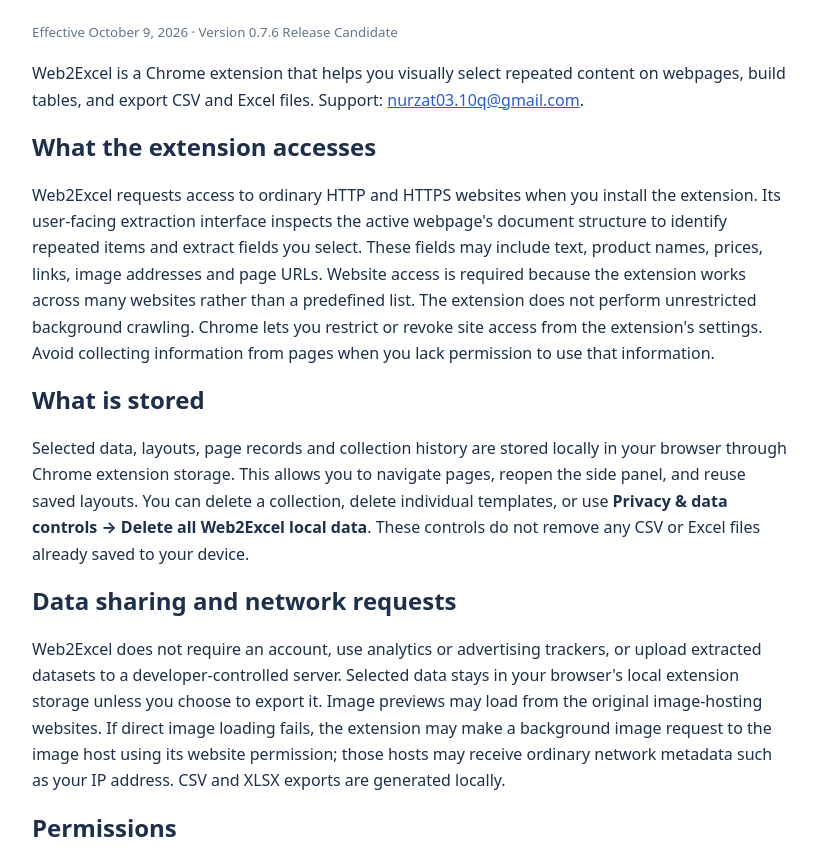
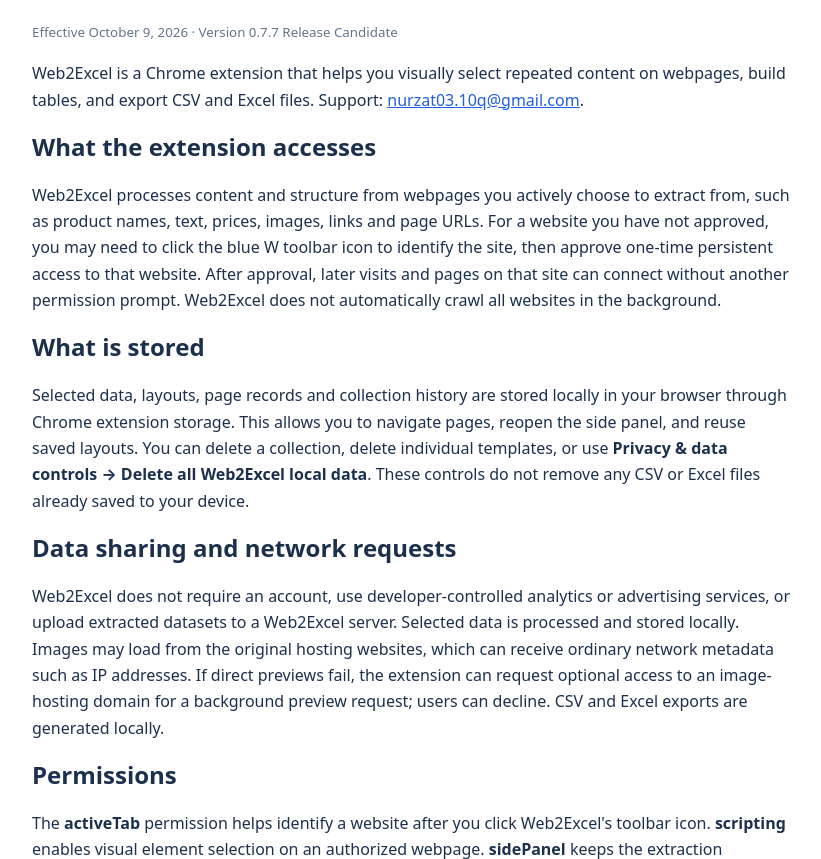
Before and after one commit to xxyxynu/web2excel-privacy, a plain HTML site: page index.html in a window 1280 px wide. Shown: the part 82-941 px from the top of the page, without its empty margins (228-1049 px from the left). Drawn offline with Linux system fonts and the light colour scheme.

Commit message:
Update Web2Excel privacy disclosures for v0.7.7 per-site permissions

```diff
--- a/index.html
+++ b/index.html
@@ -1,11 +1,11 @@
 <!doctype html>
 <html lang="en"><head><meta charset="utf-8"><meta name="viewport" content="width=device-width,initial-scale=1"><title>Web2Excel Privacy Policy</title><style>body{font:16px/1.65 system-ui,-apple-system,sans-serif;color:#1c304d;max-width:760px;margin:40px auto;padding:0 22px}h1,h2{line-height:1.2}h1{color:#215de5}a{color:#215de5}small{color:#64748b}hr{border:0;border-top:1px solid #e2e8f0;margin:28px 0}</style></head><body>
-<h1>Web2Excel — Privacy Policy</h1><small>Effective October 9, 2026 · Version 0.7.6 Release Candidate</small>
+<h1>Web2Excel — Privacy Policy</h1><small>Effective October 9, 2026 · Version 0.7.7 Release Candidate</small>
 <p>Web2Excel is a Chrome extension that helps you visually select repeated content on webpages, build tables, and export CSV and Excel files. Support: <a href="mailto:nurzat03.10q@gmail.com">nurzat03.10q@gmail.com</a>.</p>
-<h2>What the extension accesses</h2><p>Web2Excel requests access to ordinary HTTP and HTTPS websites when you install the extension. Its user-facing extraction interface inspects the active webpage's document structure to identify repeated items and extract fields you select. These fields may include text, product names, prices, links, image addresses and page URLs. Website access is required because the extension works across many websites rather than a predefined list. The extension does not perform unrestricted background crawling. Chrome lets you restrict or revoke site access from the extension's settings. Avoid collecting information from pages when you lack permission to use that information.</p>
+<h2>What the extension accesses</h2><p>Web2Excel processes content and structure from webpages you actively choose to extract from, such as product names, text, prices, images, links and page URLs. For a website you have not approved, you may need to click the blue W toolbar icon to identify the site, then approve one-time persistent access to that website. After approval, later visits and pages on that site can connect without another permission prompt. Web2Excel does not automatically crawl all websites in the background.</p>
 <h2>What is stored</h2><p>Selected data, layouts, page records and collection history are stored locally in your browser through Chrome extension storage. This allows you to navigate pages, reopen the side panel, and reuse saved layouts. You can delete a collection, delete individual templates, or use <strong>Privacy &amp; data controls → Delete all Web2Excel local data</strong>. These controls do not remove any CSV or Excel files already saved to your device.</p>
-<h2>Data sharing and network requests</h2><p>Web2Excel does not require an account, use analytics or advertising trackers, or upload extracted datasets to a developer-controlled server. Selected data stays in your browser's local extension storage unless you choose to export it. Image previews may load from the original image-hosting websites. If direct image loading fails, the extension may make a background image request to the image host using its website permission; those hosts may receive ordinary network metadata such as your IP address. CSV and XLSX exports are generated locally.</p>
-<h2>Permissions</h2><p>Web2Excel declares <strong>scripting</strong> to inject the visual selection tool into the current webpage, <strong>sidePanel</strong> to keep the workflow visible during selection, and <strong>storage</strong> to save templates and multi-page collections locally. Its <strong>HTTP/HTTPS host permissions</strong> let the extension identify the active webpage, read selected content and matching repeated items, continue across pages and switch to new websites without another site-access request each time. Chrome may display a warning about broad website access during installation. You can restrict or revoke site access under Chrome's extension settings; this may prevent extraction or image previews on restricted websites.</p>
+<h2>Data sharing and network requests</h2><p>Web2Excel does not require an account, use developer-controlled analytics or advertising services, or upload extracted datasets to a Web2Excel server. Selected data is processed and stored locally. Images may load from the original hosting websites, which can receive ordinary network metadata such as IP addresses. If direct previews fail, the extension can request optional access to an image-hosting domain for a background preview request; users can decline. CSV and Excel exports are generated locally.</p>
+<h2>Permissions</h2><p>The <strong>activeTab</strong> permission helps identify a website after you click Web2Excel's toolbar icon. <strong>scripting</strong> enables visual element selection on an authorized webpage. <strong>sidePanel</strong> keeps the extraction interface open, and <strong>storage</strong> saves selected data and layouts locally. <strong>Optional HTTP/HTTPS host permissions</strong> are requested only when users choose to allow a particular website; accepted permission persists for subsequent visits, including manually navigated pages. Additional optional image-host access is offered if an external image server blocks direct previews. Users may review or revoke these site permissions from Chrome extension settings.</p>
 <h2>Data retention, security and choices</h2><p>Locally saved extension data remains until you delete it, remove the extension, or Chrome deletes its storage. Data stays under your browser profile's security settings; shared computers and browser profiles should be treated accordingly. You can decline site access or image host access. Chrome also lets you revoke granted sites through the extension's settings.</p>
 <h2>Children and updates</h2><p>Web2Excel is a general productivity tool and is not specifically intended for children. This policy may change if the extension's features or data handling change; significant changes will be disclosed as required.</p>
 <h2>Google API Limited Use</h2><p>Use of information received from Google APIs will adhere to the Chrome Web Store User Data Policy, including the Limited Use requirements.</p>
```
